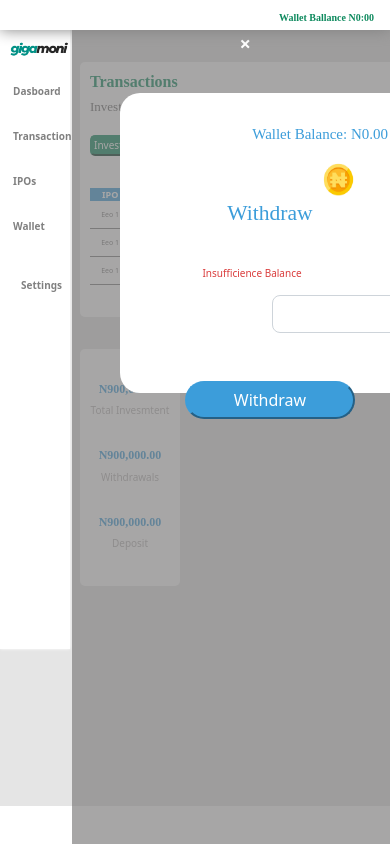
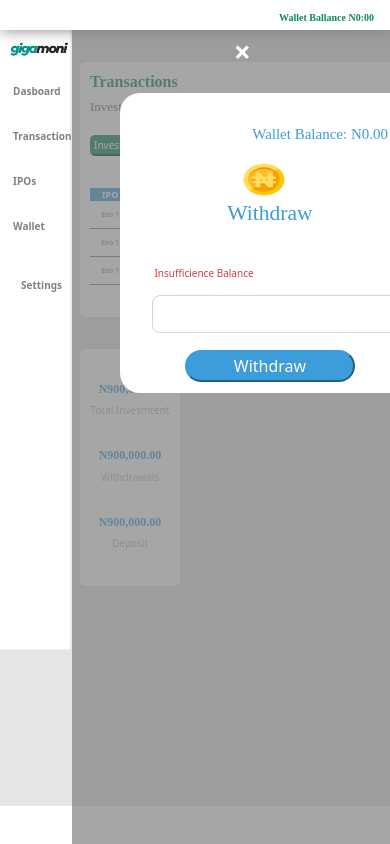
Before and after one commit to Peter-Dumbari/gigamoni, a React (Create React App) app: page /withdraw in a window 390 px wide. Shown: the top 844 px of the page. Built offline with nearby package versions, Linux system fonts and the light colour scheme.

Commit message:
am good now

```diff
--- a/src/components/pages/Transactions.css
+++ b/src/components/pages/Transactions.css
@@ -442,11 +442,6 @@ margin-top: 3px
 .overlay{
     margin-left: 4.5rem;
 }
-.overlay:target{
-    visibility: visible;
-    opacity: 1;
-
-}
 
 .wrapper{
     margin: 9px auto;
@@ -457,17 +452,16 @@ margin-top: 3px
 }
 
 
-.wrapper .close{
-    font-size: 20px;
+
+.withdraw__image{
+    width: 150px;
+    height: 50px;
+    margin-left: 4rem;
+    padding-right: 5rem;
+
 
 }
 
-.withdraw__image{
-    width: 50px;
-    height: 50px;
-    margin-right: 20rem;
-
-}
 .content{
     margin: 4rem 10px 5px 3rem;
     padding: 2rem 2rem 4rem 2rem;
@@ -483,6 +477,17 @@ margin-top: 3px
 .withdraw__balance h6{
 font-size: 10px;
 width: 200px;
+padding-right: 6rem;
+}
+
+.withdraw__balance input{
+    margin-left: 0;
+    width: 250px;
+}
+
+.withdraw__button2{
+    margin-top: 1px;
+    padding: 2px;
 }
 
 
```
